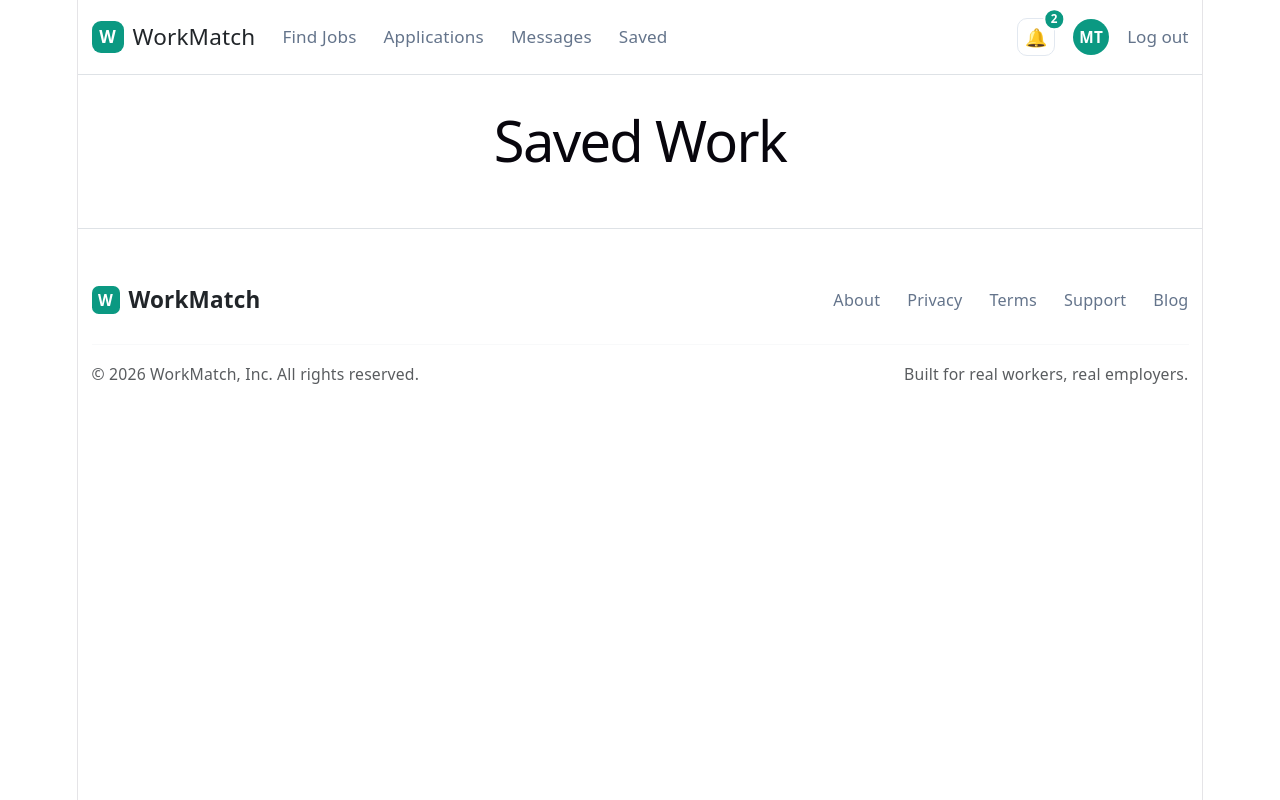
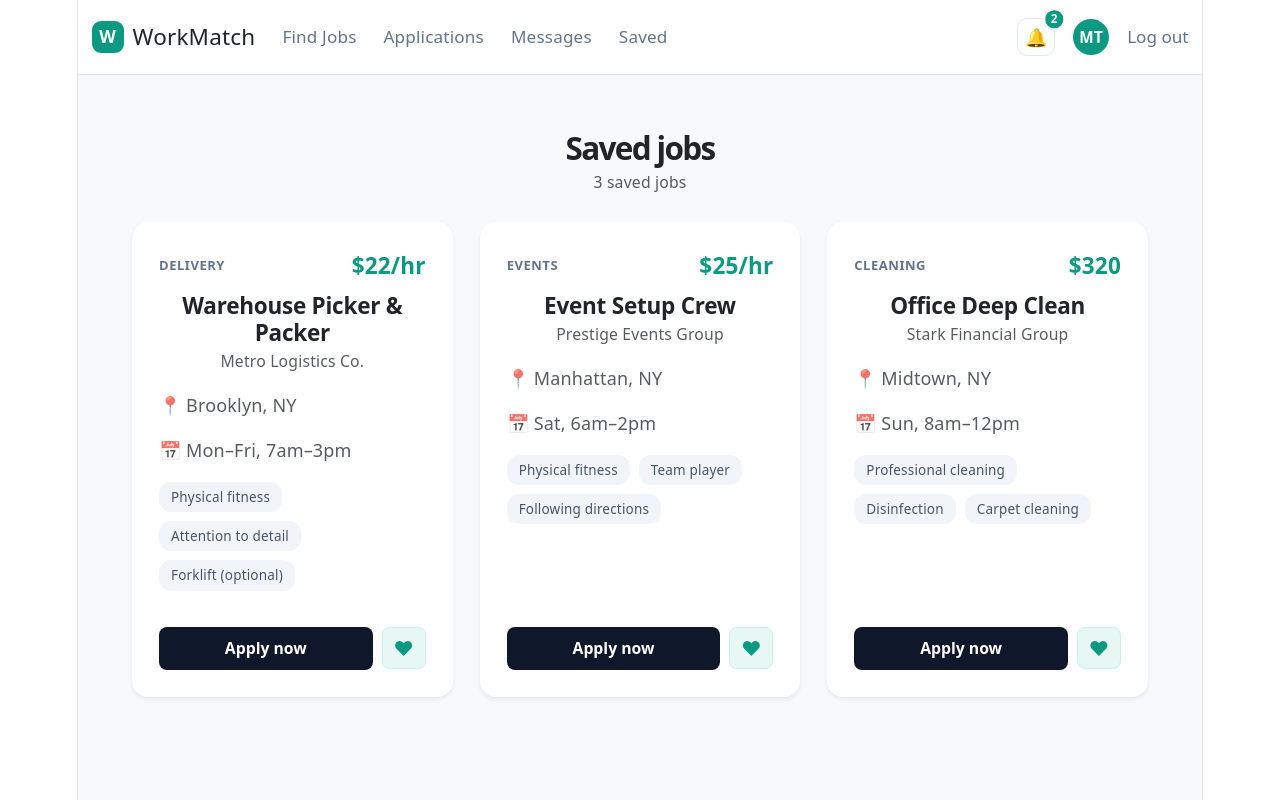
Before and after one commit to DravZ/WorkMatch, a React (Vite) app in the folder front/: page /worker/saved in a window 1280 px wide. Shown: the top 800 px of the page. Built offline with nearby package versions, Linux system fonts and the light colour scheme.

Commit message:
feat(front/worker/saved): Add saved page

```diff
--- a/front/src/App.tsx
+++ b/front/src/App.tsx
@@ -8,13 +8,13 @@ import GuestLayout from './layouts/GuestLayout/GuestLayout';
 import Login from './pages/guest/Login/Login';
 import Register from './pages/guest/Register/Register';
 import WorkerProfile from './pages/worker/Profile/WorkerProfile';
-import Saved from './pages/worker/Saved/Saved';
 import WorkerLayout from './layouts/WorkerLayout/WorkerLayout';
 import WorkerNotifications from './pages/worker/Notifications/WorkerNotifications';
 import { WorkerDashboard } from './pages/worker/Dashboard/WorkerDashboard';
 import { FindJobs } from './pages/worker/FindJobs/FindJobs';
 import { Applications } from './pages/worker/Applications/Applications';
 import { Messages } from './pages/worker/Messages/Messages';
+import { Saved } from './pages/worker/Saved/Saved';
 
 function App() {
   return (
--- /dev/null
+++ b/front/src/components/worker/Saved/EmptyState/EmptyState.module.css
@@ -0,0 +1,13 @@
+.iconWrapper {
+  width: 64px;
+  height: 64px;
+  border-radius: 50%;
+  background-color: #e6f7f4;
+  color: #0b9982;
+  font-size: 1.8rem;
+  display: flex;
+  align-items: center;
+  justify-content: center;
+  margin: 0 auto 16px auto;
+  box-shadow: 0 2px 8px rgba(11, 153, 130, 0.1);
+}
--- /dev/null
+++ b/front/src/components/worker/Saved/EmptyState/EmptyState.tsx
@@ -0,0 +1,20 @@
+import React from 'react';
+import styles from './EmptyState.module.css';
+
+interface EmptyStateProps {
+  icon: React.ReactNode;
+  title: string;
+  description: string;
+}
+
+export const EmptyState: React.FC<EmptyStateProps> = ({ icon, title, description }) => {
+  return (
+    <div className="text-center py-5 my-3">
+      <div className={styles.iconWrapper}>{icon}</div>
+      <h2 className="h5 fw-bold text-dark mb-2">{title}</h2>
+      <p className="text-muted small mb-0 mx-auto" style={{ maxWidth: '360px' }}>
+        {description}
+      </p>
+    </div>
+  );
+};
--- /dev/null
+++ b/front/src/components/worker/Saved/JobCard/JobCard.module.css
@@ -0,0 +1,95 @@
+.jobCard {
+  border-radius: 16px;
+  background-color: #ffffff;
+  transition: transform 0.2s ease, box-shadow 0.2s ease;
+}
+
+.jobCard:hover {
+  transform: translateY(-2px);
+  box-shadow: 0 10px 20px rgba(0, 0, 0, 0.05) !important;
+}
+
+/* Tipografía e insignias */
+.categoryLabel {
+  font-size: 0.725rem;
+  font-weight: 700;
+  color: #64748b;
+  letter-spacing: 0.5px;
+  text-transform: uppercase;
+}
+
+.payLabel {
+  font-size: 1.25rem;
+  font-weight: 800;
+  color: #0b9982;
+}
+
+.tagBadge {
+  background-color: #f1f5f9;
+  color: #475569;
+  font-size: 0.75rem;
+  font-weight: 500;
+  padding: 5px 12px;
+  border-radius: 12px;
+}
+
+/* Botones de acción */
+.btnApply {
+  background-color: #0f172a;
+  color: #ffffff;
+  font-weight: 700;
+  font-size: 0.875rem;
+  padding: 10px;
+  border-radius: 8px;
+  border: none;
+  transition: background-color 0.2s ease;
+}
+
+.btnApply:hover {
+  background-color: #1e293b;
+  color: #ffffff;
+}
+
+/* Botón Guardado (Activo) */
+.btnHeartSaved {
+  background-color: #e6f7f4;
+  color: #0b9982;
+  border: 1px solid #ccf0eb;
+  border-radius: 8px;
+  width: 44px;
+  height: 42px;
+  display: flex;
+  align-items: center;
+  justify-content: center;
+  font-size: 1.1rem;
+  flex-shrink: 0;
+  transition: all 0.2s ease;
+}
+
+.btnHeartSaved:hover {
+  background-color: #fee2e2;
+  color: #ef4444;
+  border-color: #fca5a5;
+}
+
+/* Botón Guardar (Inactivo / Por defecto) */
+.btnHeart {
+  background-color: #ffffff;
+  color: #94a3b8;
+  border: 1px solid #e2e8f0;
+  border-radius: 8px;
+  width: 44px;
+  height: 42px;
+  display: flex;
+  align-items: center;
+  justify-content: center;
+  font-size: 1.1rem;
+  flex-shrink: 0;
+  transition: all 0.2s ease;
+}
+
+.btnHeart:hover {
+  background-color: #f8fafc;
+  color: #0b9982;
+  border-color: #cbd5e1;
+}
--- /dev/null
+++ b/front/src/components/worker/Saved/JobCard/JobCard.tsx
@@ -0,0 +1,70 @@
+import React from 'react';
+import styles from './JobCard.module.css';
+
+export interface Job {
+  id: string;
+  category: string;
+  title: string;
+  company: string;
+  pay: string;
+  location: string;
+  schedule: string;
+  tags: string[];
+  isSaved?: boolean;
+}
+
+interface JobCardProps {
+  job: Job;
+  onApply: (id: string) => void;
+  onToggleSave: (id: string) => void;
+}
+
+export const JobCard: React.FC<JobCardProps> = ({ job, onApply, onToggleSave }) => {
+  return (
+    <div className={`card h-100 border-0 shadow-sm p-4 ${styles.jobCard}`}>
+      {/* Header: Categoría y Pago */}
+      <div className="d-flex justify-content-between align-items-center mb-2">
+        <span className={styles.categoryLabel}>{job.category}</span>
+        <span className={styles.payLabel}>{job.pay}</span>
+      </div>
+
+      {/* Titular y Empresa */}
+      <h2 className="h5 fw-bold text-dark mb-1">{job.title}</h2>
+      <p className="text-muted small mb-3">{job.company}</p>
+
+      {/* Ubicación y Horario */}
+      <div className="d-flex flex-wrap gap-3 text-muted extra-small mb-3">
+        <span>📍 {job.location}</span>
+        <span>📅 {job.schedule}</span>
+      </div>
+
+      {/* Badges / Tags */}
+      <div className="d-flex flex-wrap gap-2 mb-4 flex-grow-1 align-content-start">
+        {job.tags.map((tag, idx) => (
+          <span key={idx} className={styles.tagBadge}>
+            {tag}
+          </span>
+        ))}
+      </div>
+
+      {/* Acciones */}
+      <div className="d-flex gap-2 align-items-center pt-2">
+        <button
+          type="button"
+          onClick={() => onApply(job.id)}
+          className={`btn w-100 ${styles.btnApply}`}
+        >
+          Apply now
+        </button>
+        <button
+          type="button"
+          onClick={() => onToggleSave(job.id)}
+          className={`btn ${job.isSaved ? styles.btnHeartSaved : styles.btnHeart}`}
+          aria-label="Save job"
+        >
+          ♥
+        </button>
+      </div>
+    </div>
+  );
+};
--- a/front/src/pages/worker/Saved/Saved.tsx
+++ b/front/src/pages/worker/Saved/Saved.tsx
@@ -1,6 +1,82 @@
-import styles from './Saved.module.css'
-export default function Saved(){
-    return (
-        <h1>Saved Work</h1>
-    );
-}
+import React, { useState } from 'react';
+import { JobCard, type Job } from '../../../components/worker/Saved/JobCard/JobCard';
+import { EmptyState } from '../../../components/worker/Saved/EmptyState/EmptyState';
+
+export const Saved: React.FC = () => {
+  const [savedJobs, setSavedJobs] = useState<Job[]>([
+    {
+      id: '1',
+      category: 'DELIVERY',
+      title: 'Warehouse Picker & Packer',
+      company: 'Metro Logistics Co.',
+      pay: '$22/hr',
+      location: 'Brooklyn, NY',
+      schedule: 'Mon–Fri, 7am–3pm',
+      tags: ['Physical fitness', 'Attention to detail', 'Forklift (optional)'],
+      isSaved: true,
+    },
+    {
+      id: '2',
+      category: 'EVENTS',
+      title: 'Event Setup Crew',
+      company: 'Prestige Events Group',
+      pay: '$25/hr',
+      location: 'Manhattan, NY',
+      schedule: 'Sat, 6am–2pm',
+      tags: ['Physical fitness', 'Team player', 'Following directions'],
+      isSaved: true,
+    },
+    {
+      id: '3',
+      category: 'CLEANING',
+      title: 'Office Deep Clean',
+      company: 'Stark Financial Group',
+      pay: '$320',
+      location: 'Midtown, NY',
+      schedule: 'Sun, 8am–12pm',
+      tags: ['Professional cleaning', 'Disinfection', 'Carpet cleaning'],
+      isSaved: true,
+    },
+  ]);
+
+  const handleRemoveSaved = (id: string) => {
+    setSavedJobs((prev) => prev.filter((job) => job.id !== id));
+  };
+
+  const handleApply = (id: string) => {
+    const job = savedJobs.find((j) => j.id === id);
+    if (job) alert(`Applied to ${job.title}`);
+  };
+
+  return (
+    <div className="min-vh-100 bg-light d-flex flex-column">
+
+      <main className="container-fluid max-w-7xl px-3 px-md-5 py-4 py-md-5 flex-grow-1">
+        <header className="mb-4">
+          <h1 className="h3 fw-bold text-dark mb-1">Saved jobs</h1>
+          <p className="text-muted small mb-0">{savedJobs.length} saved jobs</p>
+        </header>
+
+        {savedJobs.length > 0 ? (
+          <div className="row g-4">
+            {savedJobs.map((job) => (
+              <div key={job.id} className="col-12 col-md-6 col-lg-4">
+                <JobCard
+                  job={job}
+                  onApply={handleApply}
+                  onToggleSave={handleRemoveSaved}
+                />
+              </div>
+            ))}
+          </div>
+        ) : (
+          <EmptyState
+            icon="♥"
+            title="No saved jobs yet"
+            description="When you find a job you are interested in, tap the heart icon to save it for later."
+          />
+        )}
+      </main>
+    </div>
+  );
+};
```
